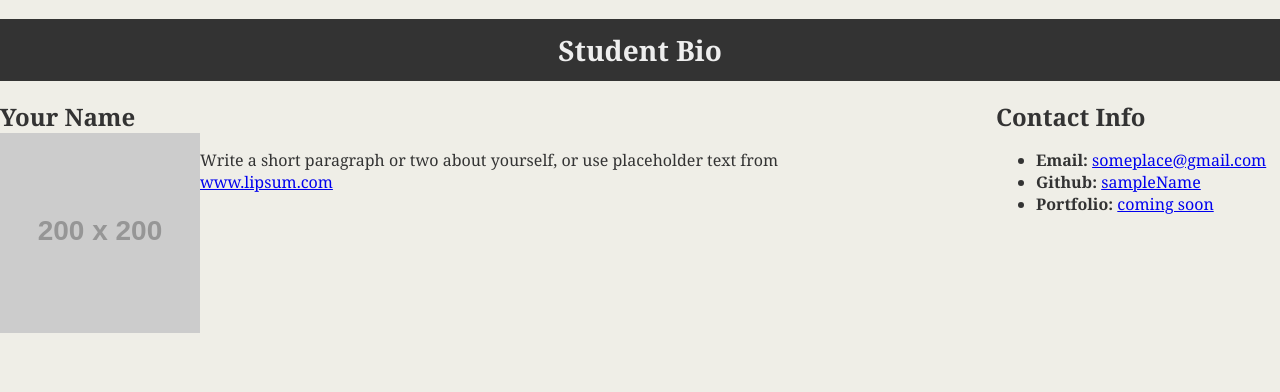
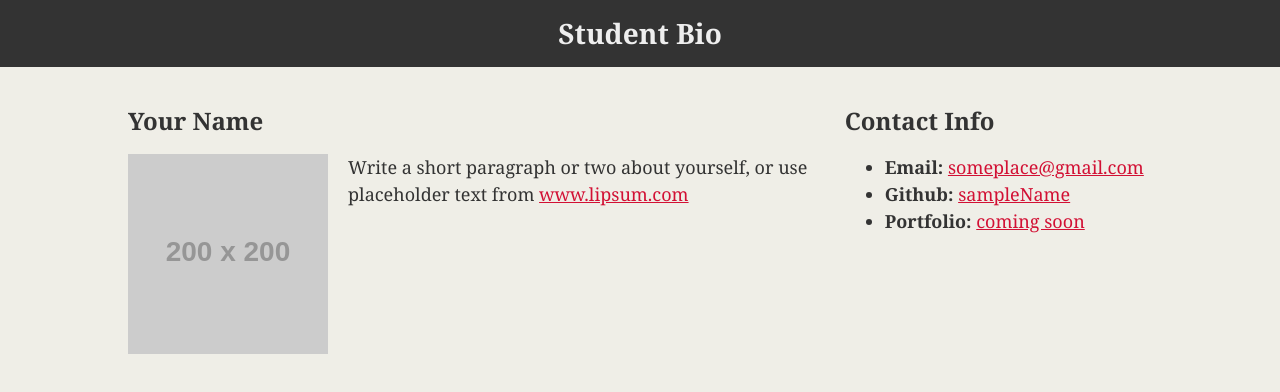
Before and after one commit to dfarrenk/CSS-Bio, a plain HTML site: page index.html in a window 1280 px wide. Drawn offline with Linux system fonts and the light colour scheme; placeholder pictures from the web are drawn by us.

Commit message:
Finished

```diff
--- a/css/style.css
+++ b/css/style.css
@@ -1,38 +1,54 @@
 body {
+    padding: 0;
+    margin: 0;
     background-color: #efeee7;
-    font-family: 'Georgia','Times New Roman,Times',serif;
+    font-family: Georgia,'Times New Roman,Times',serif;
+    font-size: 18px;
+    /* line-height: 1.5em; */
+    line-height: 150%;
     color: #333333;
-    margin: 0;
-    padding: 0;
 }
 
 header {
-    background: #333333;
+    background: #333;
 }
 
 h1 {
+    padding: 20px;
+    margin: 0;
+    margin-bottom: 20px;
+    font-size: 28px;
     color: #eee;
-    font-size: 28px;
     text-align: center;
-    padding: 12px;
 }
 
 h2 {
     font-size: 24px;
+}
+
+a{
+    color: #d21034;
+}
+
+.container {
+    width: 1024px;
     margin: 0 auto;
 }
 
+#main-bio, #contact-info, #bio-image {
+    float: left;
+}
+
 #main-bio {
-    float: left;
     width: 70%;
-    padding-right: 100px;
 }
 
 #contact-info{
-    float: left;
+    width: 30%;
 }
 
 #bio-image{
-    float: left;
     width: 200px;
+    height: 200px;
+    margin-right: 20px;
 }
```
